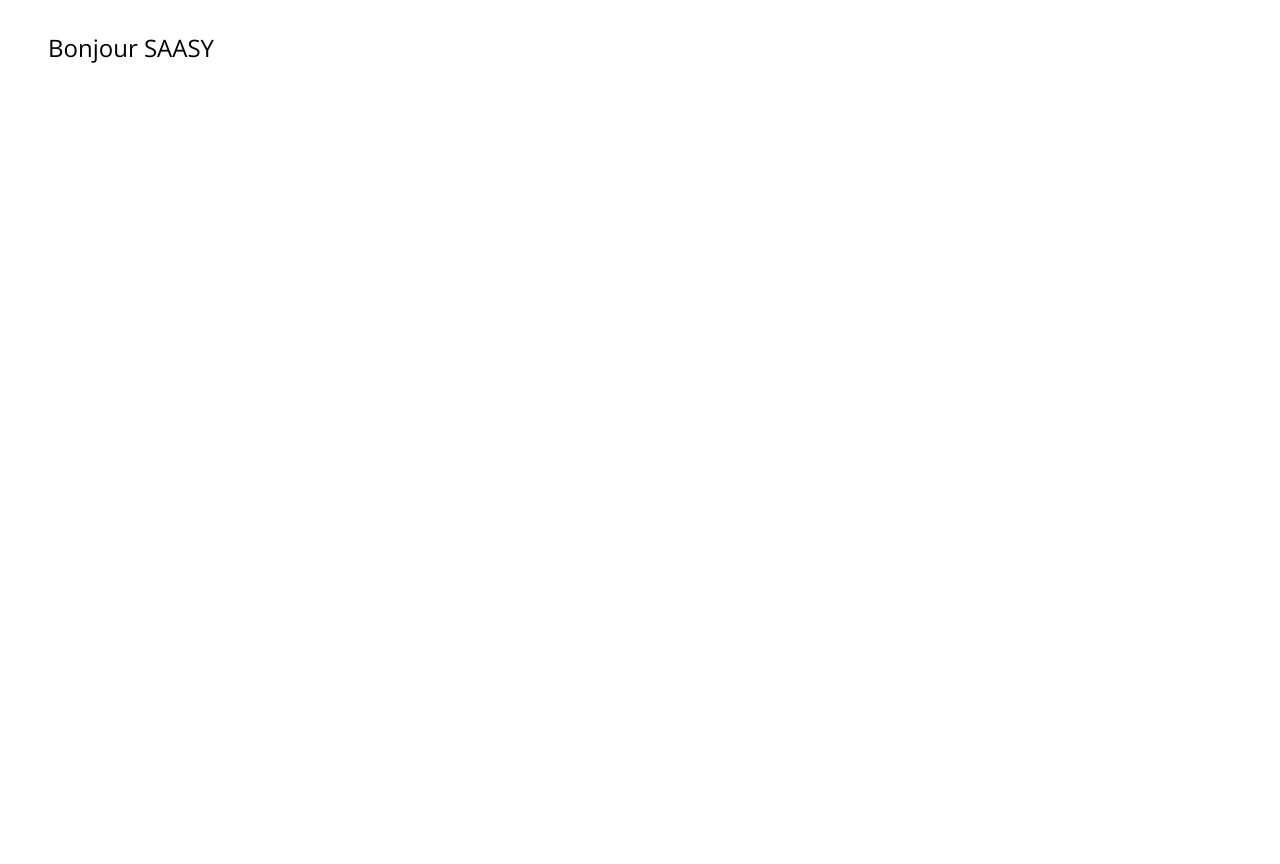
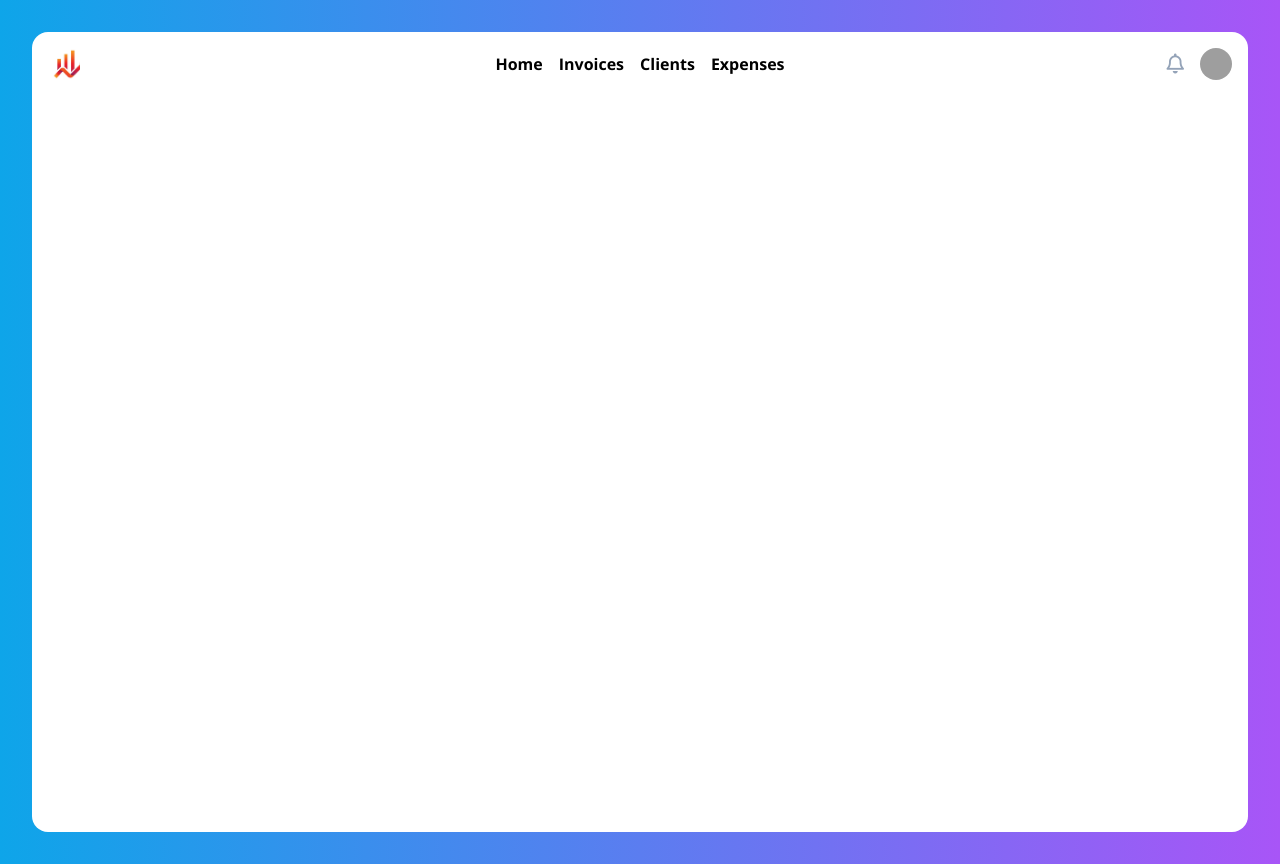
Before and after one commit to zyrass/Saasy-Vue3, a Vue app: page / in a window 1280 px wide. Before the commit the page ends 800 px from the top, so only its background shows below. Built offline with nearby package versions, Linux system fonts and the light colour scheme; grey boxes are pictures that could not be loaded.

Commit message:
add header

```diff
--- a/src/App.vue
+++ b/src/App.vue
@@ -1,7 +1,18 @@
-<script setup lang="ts"></script>
+<script setup lang="ts">
+import MyHeader from './components/MyHeader.vue';
+</script>
 
 <template>
-    <h1 class="m-4 py-4 px-8 text-2xl">Bonjour SAASY</h1>
+    <div
+    class="min-h-screen w-full bg-gradient-to-r from-sky-500 to-purple-500 p-8"
+    >
+      <article class="container bg-white min-h-screen rounded-2xl">
+        <MyHeader />
+      </article>
+    </div>
+
+
+
 </template>
 
 <style scoped></style>
--- /dev/null
+++ b/src/components/MyHeader.vue
@@ -0,0 +1,29 @@
+<template>
+    <header class="h-16 grid grid-cols-3 items-center">
+        <div
+            class="bg-[url('./assets/images/logo.png')] size-8 bg-cover ml-4"
+        ></div>
+        <nav>
+            <ul
+                class="flex justify-center hover:*:text-sky-500 cursor-pointer transition-all *:px-2 font-bold"
+            >
+                <li>Home</li>
+                <li>Invoices</li>
+                <li>Clients</li>
+                <li>Expenses</li>
+            </ul>
+        </nav>
+        <ul class="flex justify-end mr-4 items-center gap-x-4">
+            <li><i class="fa-regular fa-bell text-xl text-slate-400"></i></li>
+            <li>
+                <div
+                    class="bg-[url('https://randomuser.me/api/portraits/women/22.jpg')] size-8 bg-cover rounded-full"
+                ></div>
+            </li>
+        </ul>
+    </header>
+</template>
+
+<script setup lang="ts"></script>
+
+<styles scoped></styles>
```
